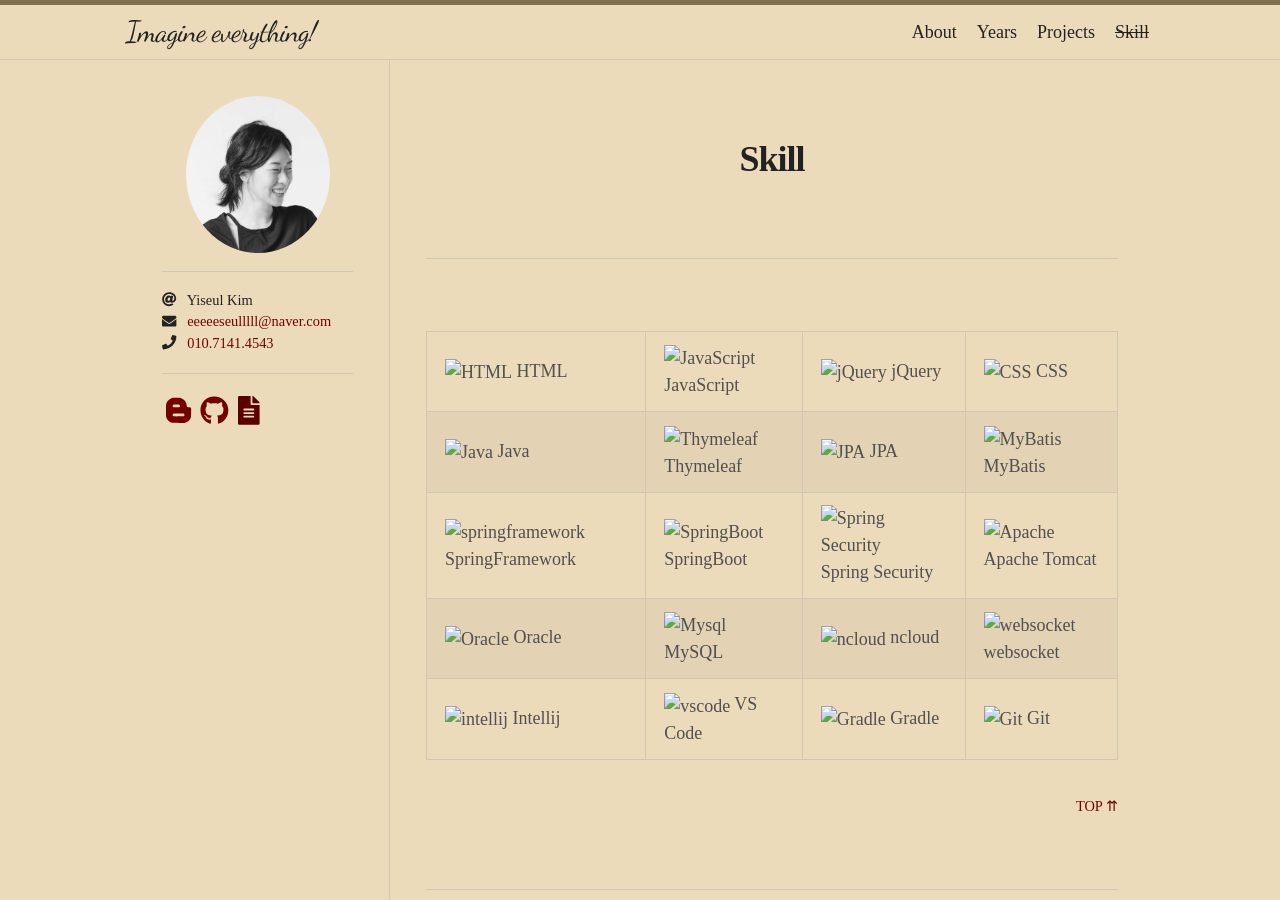
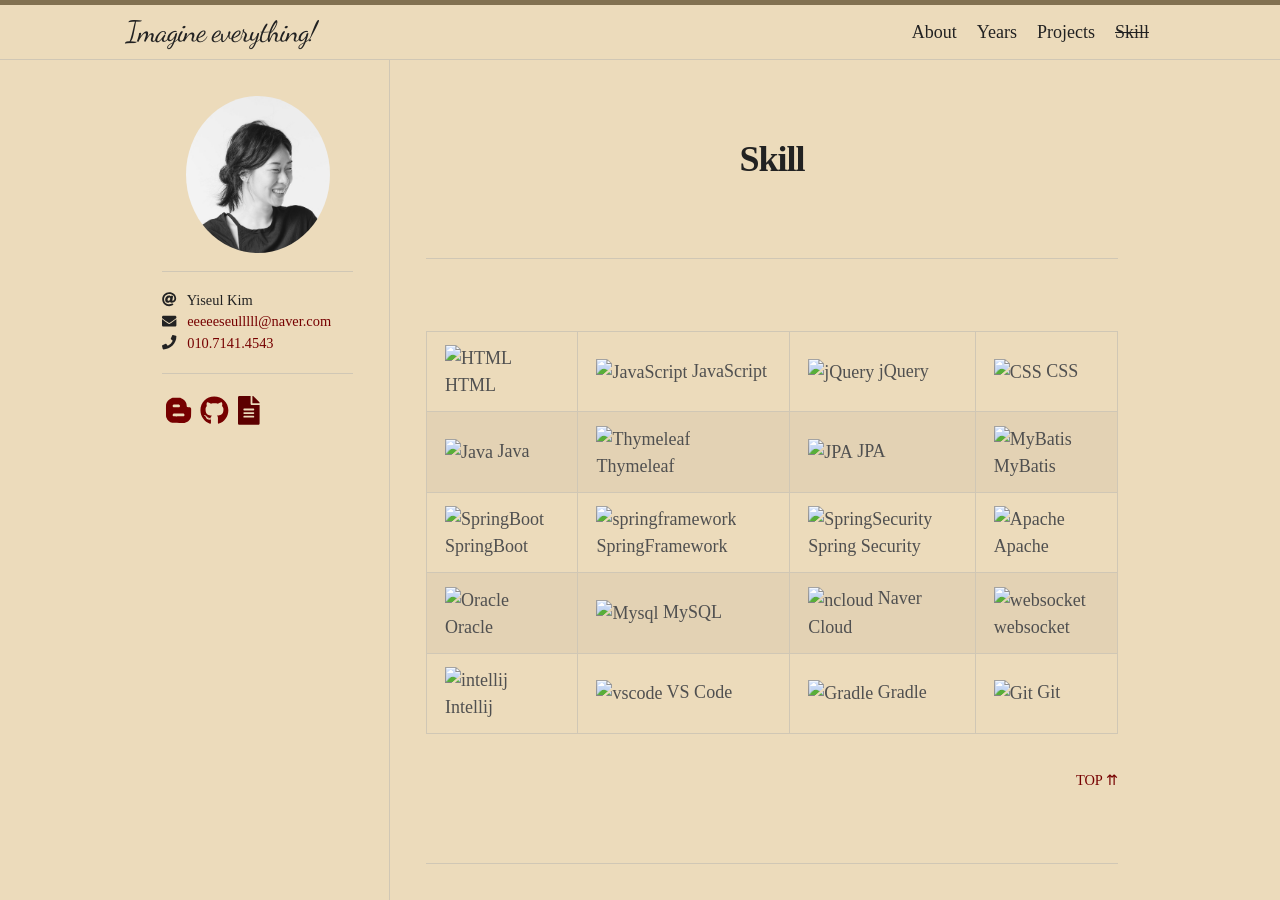
Before and after one commit to eseulssi/kimyiseul.github.io, a Jekyll site: the page built from skill.md, in a window 1280 px wide. Built offline with Jekyll 4.4.1, drawn with Linux system fonts in a browser that asks for light colours; nearby versions of some CDN libraries; some web fonts are replaced.

Commit message:
스킬추가

```diff
--- a/skill.md
+++ b/skill.md
@@ -6,6 +6,6 @@ permalink: /skill/
 
 | ![HTML](html.png) HTML | ![JavaScript](javascript.png)  JavaScript | ![jQuery](jQuery.png) jQuery | ![CSS](CSS.jpeg)  CSS |
 | ![Java](java.png) Java | ![Thymeleaf](Thymeleaf.png)  Thymeleaf| ![JPA](JPA.png)  JPA | ![MyBatis](MyBatis.png)  MyBatis |
-| ![springframework](springframework.png)  SpringFramework |  ![SpringBoot](springboot.jpeg)  SpringBoot | ![Spring Security](SpringSecurity.png)  Spring Security | ![Apache](apache.png) Apache Tomcat |
-| ![Oracle](Oracle.png)  Oracle | ![Mysql](Mysql.png)  MySQL | ![ncloud](ncloud.jpeg)  ncloud | ![websocket](websocket.png)  websocket |
+| ![SpringBoot](springboot.jpeg)  SpringBoot | ![springframework](springframework.png)  SpringFramework | ![SpringSecurity](SpringSecurity.png)  Spring Security | ![Apache](apache.png) Apache |
+| ![Oracle](Oracle.png)  Oracle | ![Mysql](Mysql.png)  MySQL | ![ncloud](ncloud.jpeg)  Naver Cloud | ![websocket](websocket.png)  websocket |
 | ![intellij](intellij.jpeg)  Intellij| ![vscode](vscode.png)  VS Code | ![Gradle](Gradle.png)  Gradle | ![Git](Git.png)  Git
```
